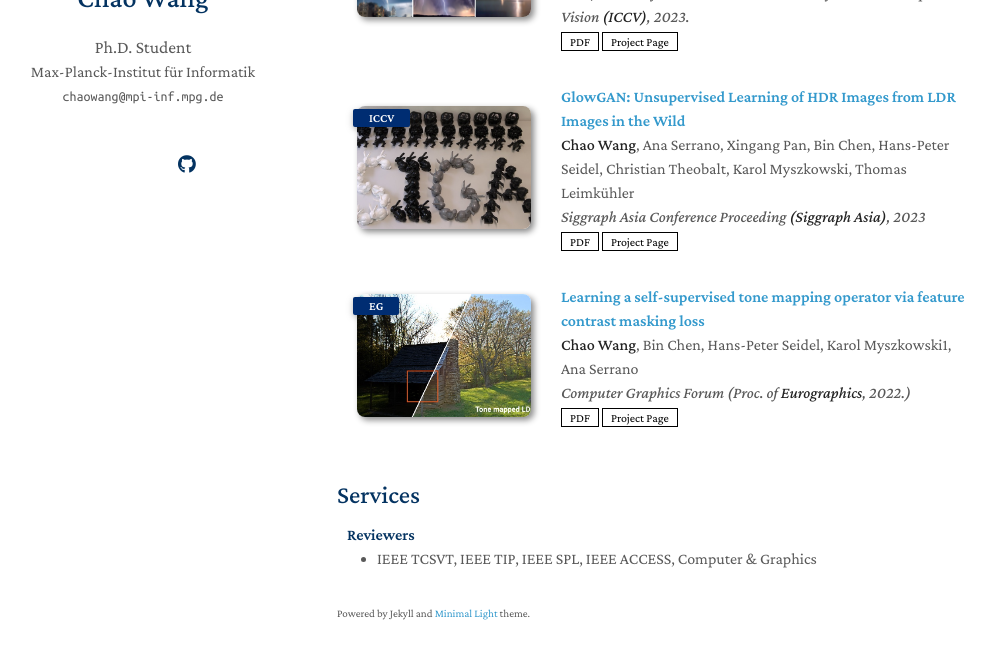
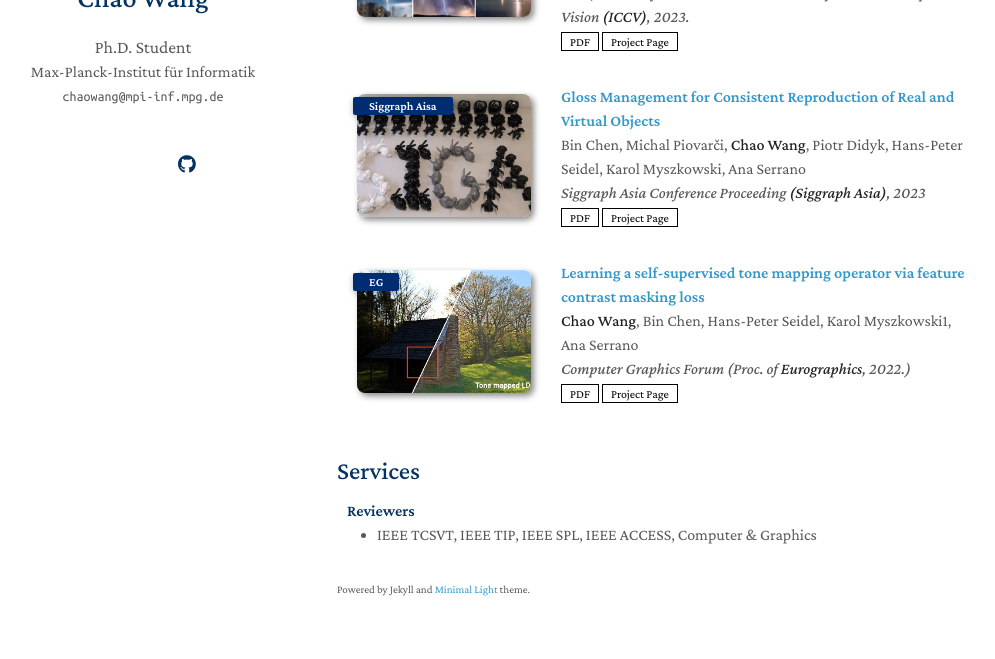
Before and after one commit to Hans1984/Hans1984.github.io, a Jekyll site: the page built from index.md, in a window 1280 px wide and 900 px high, scrolled down 768 px, cut to the strip 206-865 px from the top of the window. Shown: the whole strip, without its empty margins (133-1128 px from the left). Built offline with Jekyll 4.4.1, drawn with Linux system fonts in a browser that asks for light colours; nearby versions of some CDN libraries; a style sheet for code colours, icons or effects is not loaded; our own code applies the rules of GitHub Pages for plain Markdown files.

Commit message:
Update publications.yml

```diff
--- a/_data/publications.yml
+++ b/_data/publications.yml
@@ -33,9 +33,9 @@
     # notes: Oral Presentation
     image: ./assets/img/glowgan_teaser.png
 
-  - title: "GlowGAN: Unsupervised Learning of HDR Images from LDR Images in the Wild"
-    authors: <strong>Chao Wang</strong>, Ana Serrano, Xingang Pan, Bin Chen, Hans-Peter Seidel, Christian Theobalt, Karol Myszkowski, Thomas Leimkühler
-    conference_short: ICCV
+  - title: "Gloss Management for Consistent Reproduction of Real and Virtual Objects"
+    authors: Bin Chen, Michal Piovarči, <strong>Chao Wang</strong>, Piotr Didyk, Hans-Peter Seidel, Karol Myszkowski, Ana Serrano
+    conference_short: Siggraph Aisa
     conference: Siggraph Asia Conference Proceeding <strong>(Siggraph Asia)</strong>, 2023
     pdf: https://glossmanager.mpi-inf.mpg.de/resource/Glossmanager_SIGGRAPHAsia.pdf
     # code: https://github.com/yaoyao-liu/class-incremental-learning/tree/main/mnemonics-training
```
